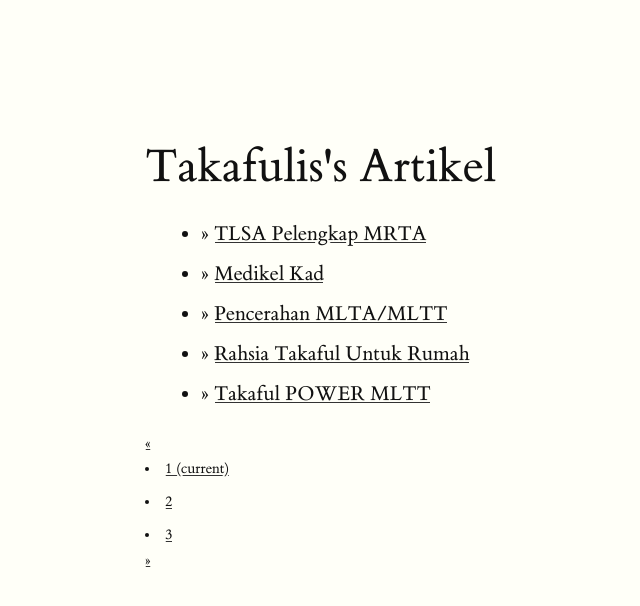
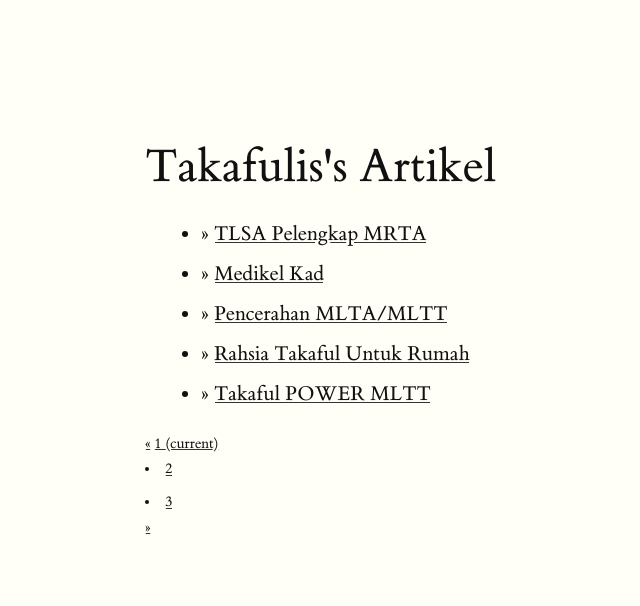
Before and after one commit to takafulis/takafulis.github.io, a Jekyll site: the page built from artikel/index.html, in a window 1280 px wide. Shown: the top 606 px of the page, without its empty margins (15-655 px from the left). Built offline with Jekyll 4.4.1, drawn with Linux system fonts in a browser that asks for light colours; the list of posts is cut into pages by our own code.

Commit message:
Update index.html

```diff
--- a/artikel/index.html
+++ b/artikel/index.html
@@ -19,7 +19,7 @@ layout: default5
           &laquo;</a>
       {% for page in (1..paginator.total_pages) %}
         {% if page == paginator.page %}
-          <li class="page-item active"><a class="page-link" href="#">{{ page }} <span class="sr-only">(current)</span></a></li>
+          <a class="active" href="#">{{ page }} <span class="sr-only">(current)</span></a>
         {% elsif page == 1 %}
           <li class="page-item"><a class="page-link" href="/artikel/">1</a></li>
         {% else %}
```
